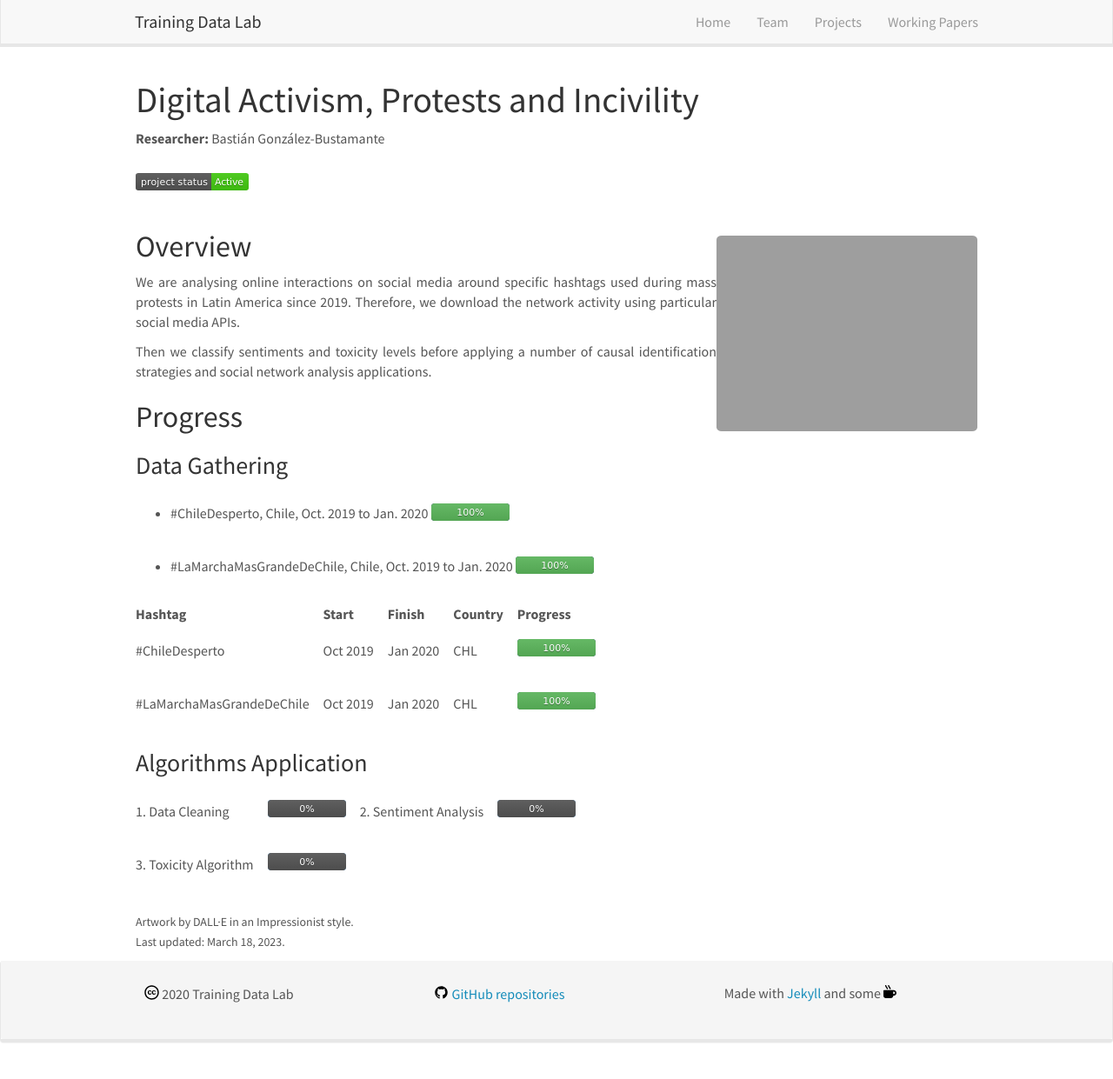
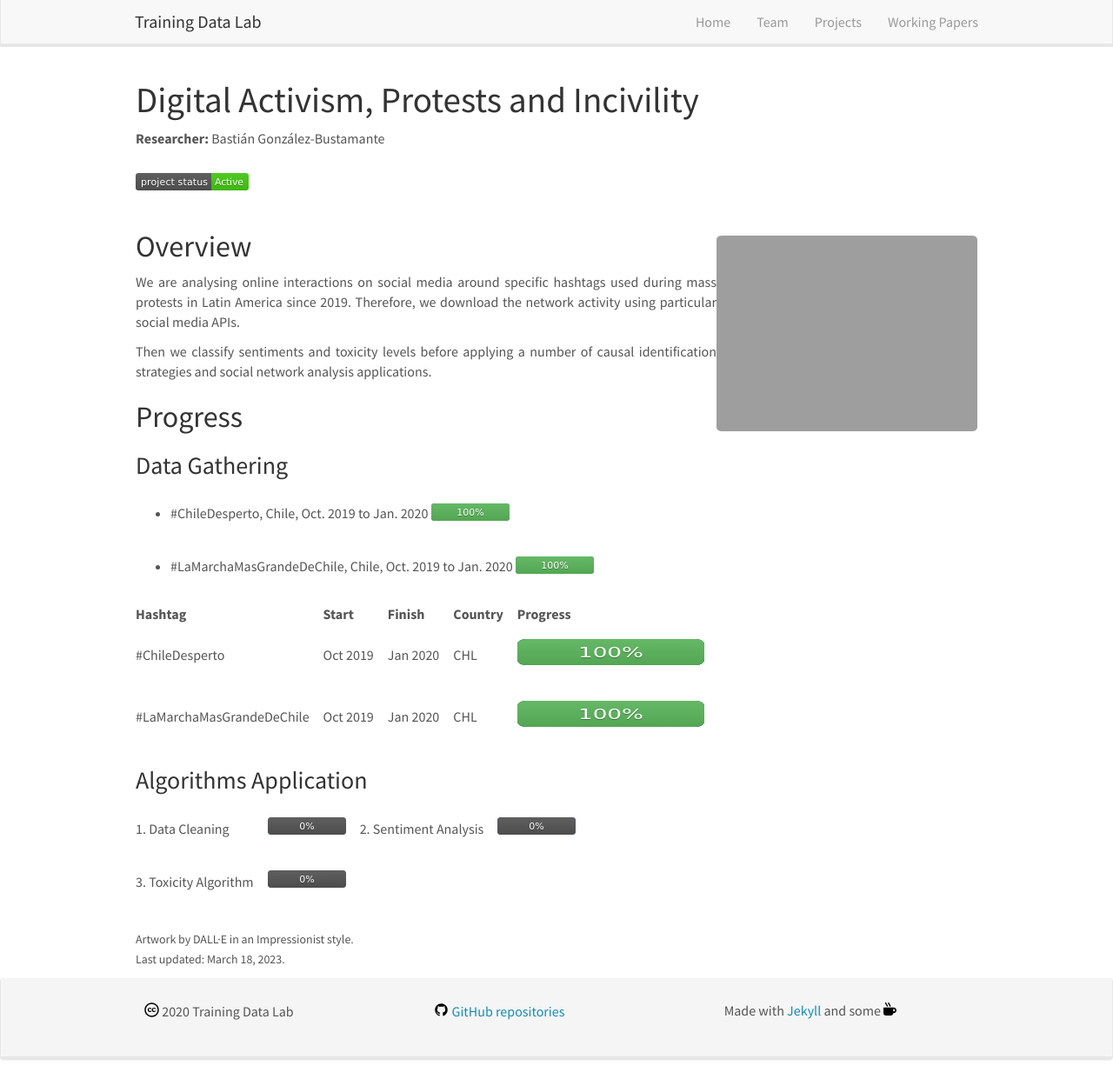
Before and after one commit to training-datalab/old-training-datalab.com, a Jekyll site: the page built from _pages/digital-activism-protests-and-incivility.md, in a window 1280 px wide and 1241 px high. Shown: the whole window at 87% size. Built offline with Jekyll 4.4.1, drawn with Linux system fonts in a browser that asks for light colours; nearby versions of some CDN libraries.

Commit message:
Update digital-activism-protests-and-incivility.md

```diff
--- a/_pages/digital-activism-protests-and-incivility.md
+++ b/_pages/digital-activism-protests-and-incivility.md
@@ -29,8 +29,8 @@
 
 | Hashtag | &nbsp;&nbsp;&nbsp;&nbsp;&nbsp; | Start | &nbsp;&nbsp;&nbsp;&nbsp;&nbsp; | Finish | &nbsp;&nbsp;&nbsp;&nbsp;&nbsp; | Country | &nbsp;&nbsp;&nbsp;&nbsp;&nbsp; | Progress |
 |---|---|---|---|---|---|---|---|---|
-| #ChileDesperto | &nbsp;&nbsp;&nbsp;&nbsp;&nbsp; | Oct 2019 | &nbsp;&nbsp;&nbsp;&nbsp;&nbsp; | Jan 2020 | &nbsp;&nbsp;&nbsp;&nbsp;&nbsp; | CHL | &nbsp;&nbsp;&nbsp;&nbsp;&nbsp; | ![100%]({{ site.url }}{{ site.baseurl }}/badges/progress_bar/100.svg) |
-| #LaMarchaMasGrandeDeChile | &nbsp;&nbsp;&nbsp;&nbsp;&nbsp; | Oct 2019 | &nbsp;&nbsp;&nbsp;&nbsp;&nbsp; | Jan 2020 | &nbsp;&nbsp;&nbsp;&nbsp;&nbsp; | CHL | &nbsp;&nbsp;&nbsp;&nbsp;&nbsp; | ![100%]({{ site.url }}{{ site.baseurl }}/badges/progress_bar/100.svg) |
+| #ChileDesperto | &nbsp;&nbsp;&nbsp;&nbsp;&nbsp; | Oct 2019 | &nbsp;&nbsp;&nbsp;&nbsp;&nbsp; | Jan 2020 | &nbsp;&nbsp;&nbsp;&nbsp;&nbsp; | CHL | &nbsp;&nbsp;&nbsp;&nbsp;&nbsp; | <img src="{{ site.url }}{{ site.baseurl }}/badges/progress_bar/100.svg" alt="Progress Bar" height="30" width="215" /> |
+| #LaMarchaMasGrandeDeChile | &nbsp;&nbsp;&nbsp;&nbsp;&nbsp; | Oct 2019 | &nbsp;&nbsp;&nbsp;&nbsp;&nbsp; | Jan 2020 | &nbsp;&nbsp;&nbsp;&nbsp;&nbsp; | CHL | &nbsp;&nbsp;&nbsp;&nbsp;&nbsp; | <img src="{{ site.url }}{{ site.baseurl }}/badges/progress_bar/100.svg" alt="Progress Bar" height="30" width="215" /> |
 
 ### Algorithms Application
 
```
